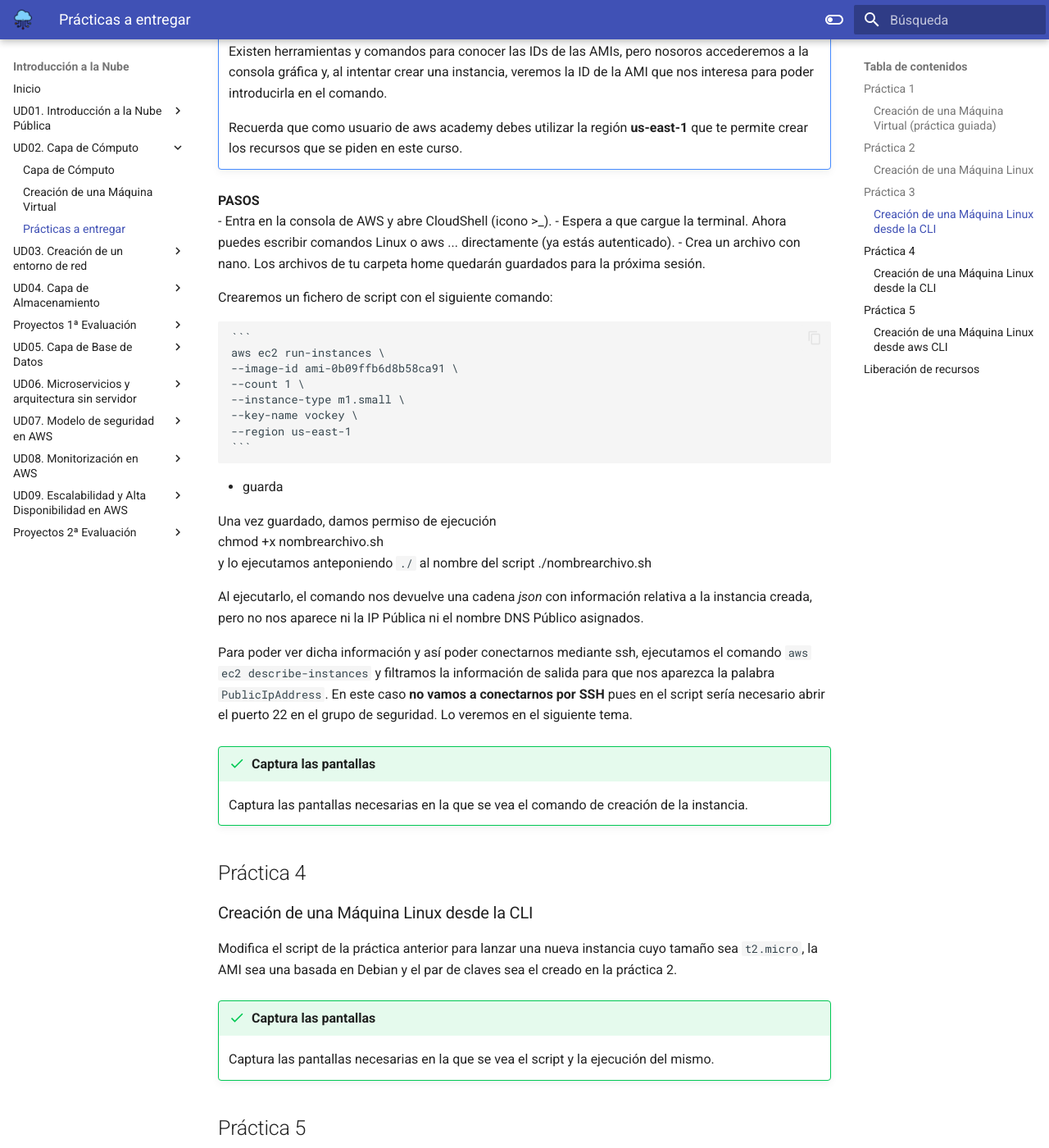
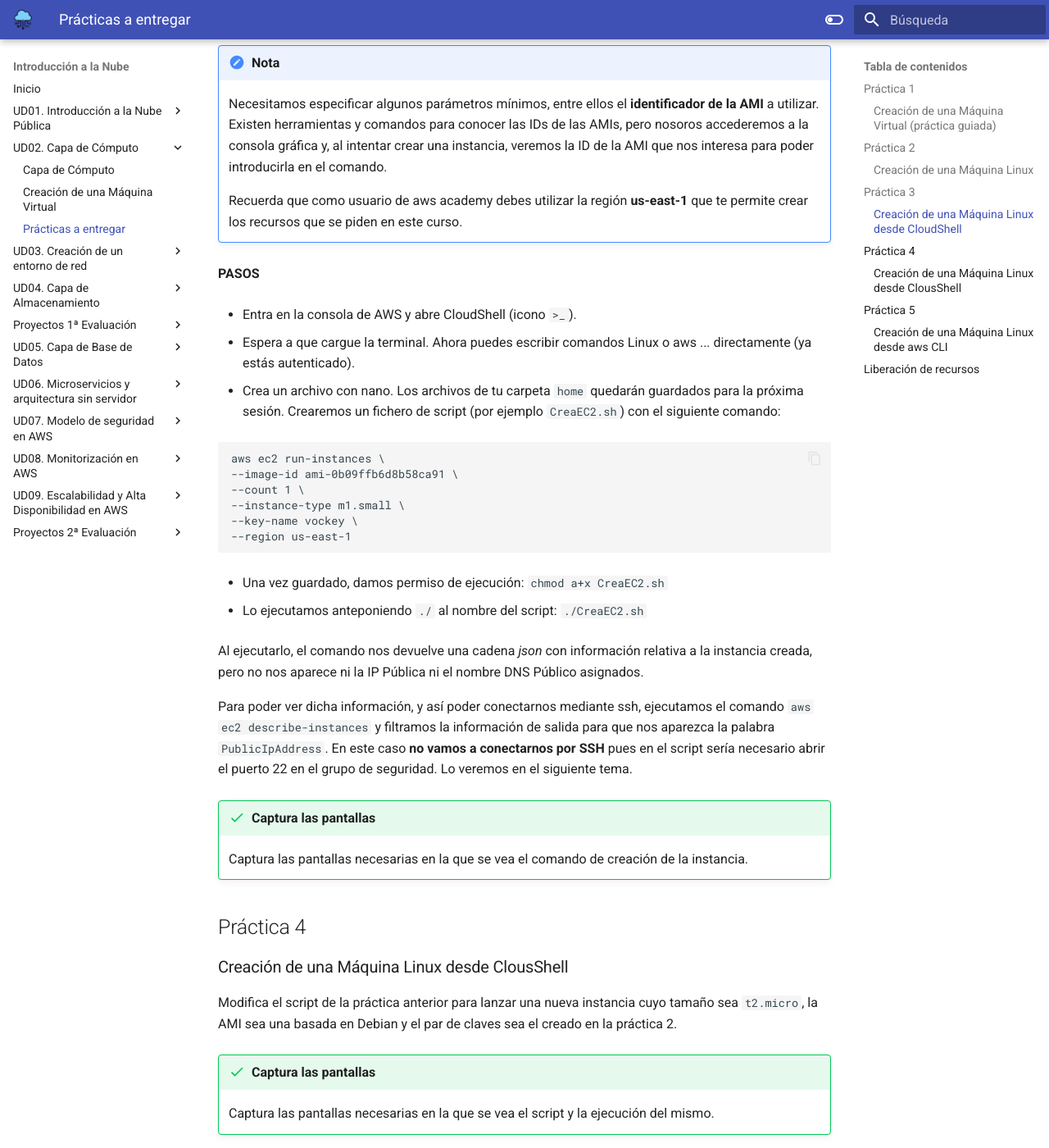
Before and after one commit to IES-CAMP-DE-MORVEDRE/optativa-cloud, an MkDocs documentation site: the page built from docs/ud02/practica2.md, in a window 1280 px wide and 1400 px high, scrolled down 2036 px. Shown: the whole window at 82% size. Built offline with MkDocs 1.6.1 and Material for MkDocs 9.7.7, drawn with Linux system fonts in a browser that asks for light colours; some of the changed text lies outside the part shown.

Commit message:
Mofificación práctica cloudshell

````diff
--- a/docs/ud02/practica2.md
+++ b/docs/ud02/practica2.md
@@ -29,14 +29,14 @@
 
 ## Práctica 3
 
-### Creación de una Máquina Linux desde la CLI
+### Creación de una Máquina Linux desde CloudShell
 
 Ahora que ya hemos practicado con el entorno gráfico, vamos a comenzar a utilizar la terminal. Para ello, tenemos dos opciones:
 
 - Utilizar **aws CLI** cuya instalación está explicada en el tema 1 de este curso. Debemos configurar las credenciales en el archivo `credentials` para poder estar conectados con el lab.
 - Utilizar **CloudShell**
 
-**Diferencia clave:** dónde se ejecuta y quién gestiona el entorno.
+La **diferencia clave** entre ambos entornos es dónde se ejecuta y quién gestiona el entorno.
 
 | Aspecto | AWS CLI | CloudShell |
 |---|---|---|
@@ -58,38 +59,36 @@
     Recuerda que como usuario de aws academy debes utilizar la región **us-east-1** que te permite crear los recursos que se piden en este curso.
 
 **PASOS**
-- Entra en la consola de AWS y abre CloudShell (icono >_).
+
+- Entra en la consola de AWS y abre CloudShell (icono `>_`).
+
 - Espera a que cargue la terminal. Ahora puedes escribir comandos Linux o aws ... directamente (ya estás autenticado).
-- Crea un archivo con nano. Los archivos de tu carpeta home quedarán guardados para la próxima sesión.
 
-Crearemos un fichero de script con el siguiente comando:
+- Crea un archivo con nano. Los archivos de tu carpeta `home` quedarán guardados para la próxima sesión. Crearemos un fichero de script (por ejemplo `CreaEC2.sh`) con el siguiente comando:
 
-    ```
-    aws ec2 run-instances \
-    --image-id ami-0b09ffb6d8b58ca91 \
-    --count 1 \
-    --instance-type m1.small \
-    --key-name vockey \
-    --region us-east-1
-    ```
+```
+aws ec2 run-instances \
+--image-id ami-0b09ffb6d8b58ca91 \
+--count 1 \
+--instance-type m1.small \
+--key-name vockey \
+--region us-east-1
+```
 
-- guarda
+- Una vez guardado, damos permiso de ejecución: `chmod a+x CreaEC2.sh`
 
-Una vez guardado, damos permiso de ejecución
-chmod +x nombrearchivo.sh
-y lo ejecutamos anteponiendo `./` al nombre del script
-./nombrearchivo.sh
+- Lo ejecutamos anteponiendo `./` al nombre del script: `./CreaEC2.sh`
 
 Al ejecutarlo, el comando nos devuelve una cadena *json* con información relativa a la instancia creada, pero no nos aparece ni la IP Pública ni el nombre DNS Público asignados.
 
-Para poder ver dicha información y así poder conectarnos mediante ssh, ejecutamos el comando `aws ec2 describe-instances` y filtramos la información de salida para que nos aparezca la palabra `PublicIpAddress`. En este caso **no vamos a conectarnos por SSH** pues en el script sería necesario abrir el puerto 22 en el grupo de seguridad. Lo veremos en el siguiente tema.
+Para poder ver dicha información, y así poder conectarnos mediante ssh, ejecutamos el comando `aws ec2 describe-instances` y filtramos la información de salida para que nos aparezca la palabra `PublicIpAddress`. En este caso **no vamos a conectarnos por SSH** pues en el script sería necesario abrir el puerto 22 en el grupo de seguridad. Lo veremos en el siguiente tema.
 
 !!! success "Captura las pantallas"
     Captura las pantallas necesarias en la que se vea el comando de creación de la instancia.
 
 ## Práctica 4
 
-### Creación de una Máquina Linux desde la CLI
+### Creación de una Máquina Linux desde ClousShell
 
 Modifica el script de la práctica anterior para lanzar una nueva instancia cuyo tamaño sea `t2.micro`, la AMI sea una basada en Debian y el par de claves sea el creado en la práctica 2.
 
````
Also changed, not shown: other parts of docs/ud02/practica2.md (+2 -1 lines).
